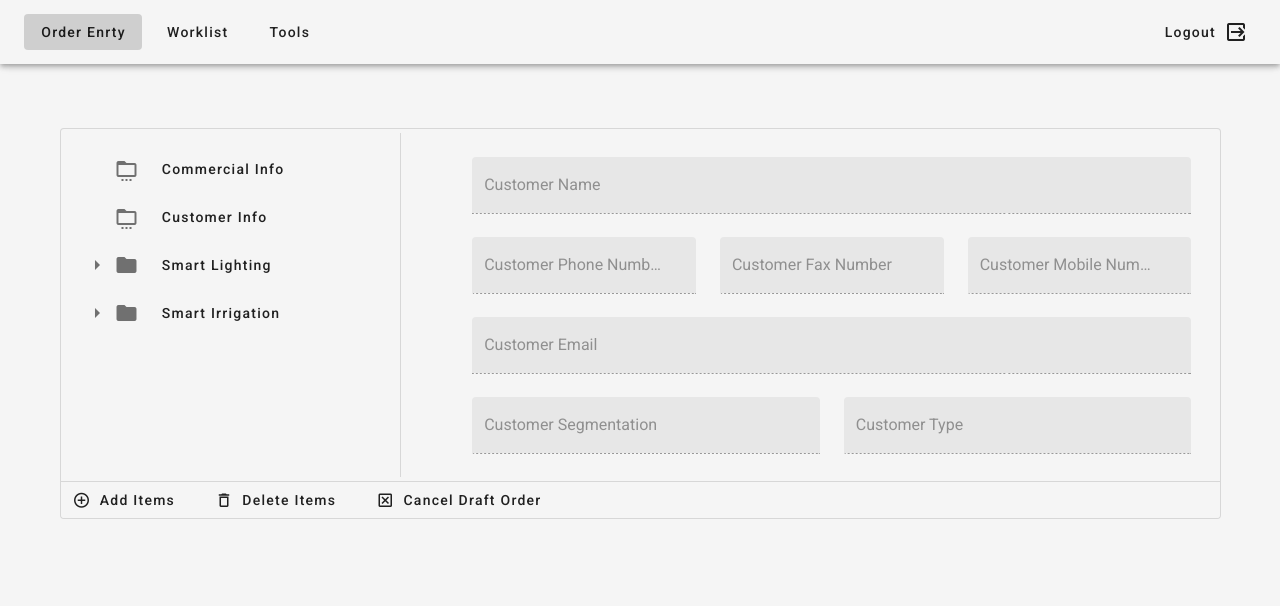
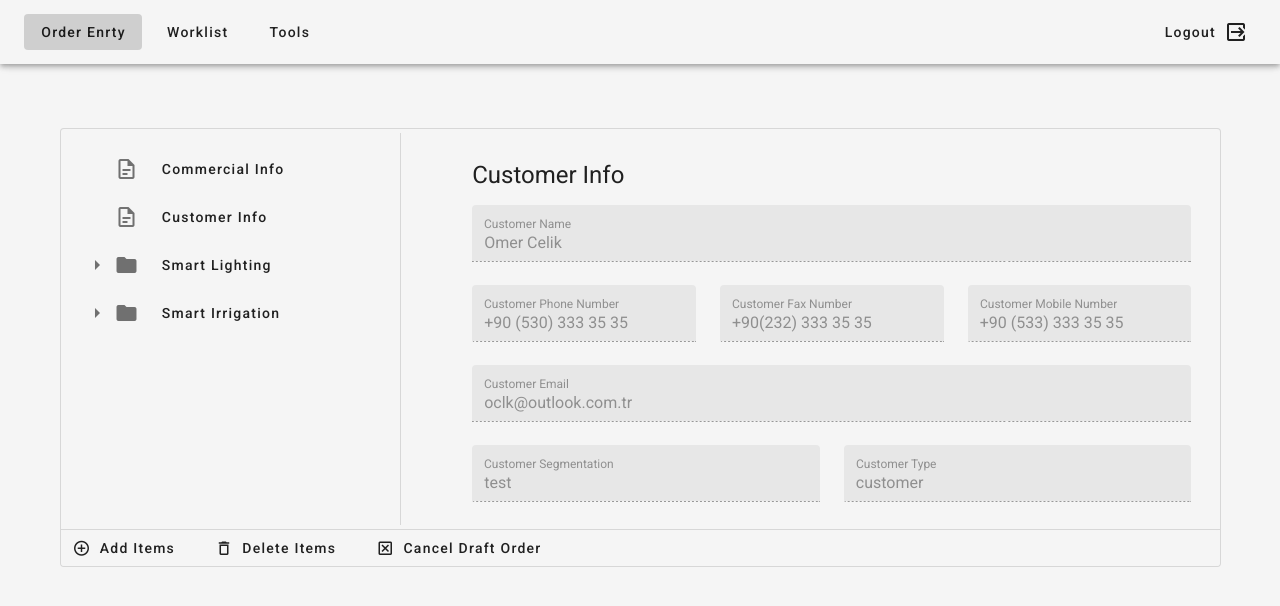
Before and after one commit to celikomr/VueDynamicLayout, a Vue app: page /order-entry in a window 1280 px wide. Both pictures are taken after a click on the button "Customer Info". Shown: the top 606 px of the page. Built offline with nearby package versions, Linux system fonts and the light colour scheme.

Commit message:
views updated

```diff
--- a/src/components/order/info/CommercialInfo.vue
+++ b/src/components/order/info/CommercialInfo.vue
@@ -1,5 +1,6 @@
 <template>
   <v-container>
+    <h2 class="mb-3 font-weight-regular">Commercial Info</h2>
     <v-row>
       <v-col cols="12" md="3">
         <v-text-field
--- a/src/components/order/info/CustomerInfo.vue
+++ b/src/components/order/info/CustomerInfo.vue
@@ -1,11 +1,13 @@
 <template>
   <v-container>
+    <h2 class="mb-3 font-weight-regular">Customer Info</h2>
     <v-row>
       <v-col cols="12" md="12">
         <v-text-field
           hide-details
           filled
           disabled
+          value="Omer Celik"
           label="Customer Name"
         ></v-text-field>
       </v-col>
@@ -14,6 +16,7 @@
           hide-details
           filled
           disabled
+          value="+90 (530) 333 35 35"
           label="Customer Phone Number"
         ></v-text-field>
       </v-col>
@@ -22,6 +25,7 @@
           hide-details
           filled
           disabled
+          value="+90(232) 333 35 35"
           label="Customer Fax Number"
         ></v-text-field>
       </v-col>
@@ -30,6 +34,7 @@
           hide-details
           filled
           disabled
+          value="+90 (533) 333 35 35"
           label="Customer Mobile Number"
         ></v-text-field>
       </v-col>
@@ -38,6 +43,7 @@
           hide-details
           filled
           disabled
+          value="oclk@outlook.com.tr"
           label="Customer Email"
         ></v-text-field>
       </v-col>
@@ -46,6 +52,7 @@
           hide-details
           filled
           disabled
+          value="test"
           label="Customer Segmentation"
         ></v-text-field>
       </v-col>
@@ -54,6 +61,7 @@
           hide-details
           filled
           disabled
+          value="customer"
           label="Customer Type"
         ></v-text-field>
       </v-col>
--- a/src/components/order/products/child/IotDevice.vue
+++ b/src/components/order/products/child/IotDevice.vue
@@ -1,5 +1,5 @@
 <template>
     <div>
-        <h1>IOT Device</h1>
+        <h2 class="mb-3 font-weight-regular">IOT Device</h2>
     </div>
 </template>
--- a/src/components/order/products/child/StandardDiscount.vue
+++ b/src/components/order/products/child/StandardDiscount.vue
@@ -1,5 +1,5 @@
 <template>
-    <div>
-        <h1>Standard Discount</h1>
-    </div>
+  <div>
+    <h2 class="mb-3 font-weight-regular">Standard Discount</h2>
+  </div>
 </template>
--- a/src/components/order/products/main/SmartIrrigation.vue
+++ b/src/components/order/products/main/SmartIrrigation.vue
@@ -1,5 +1,5 @@
 <template>
-    <div>
-        <h1>Smart Irrigation</h1>
-    </div>
+  <div>
+    <h2 class="mb-3 font-weight-regular">Smart Irrigation</h2>
+  </div>
 </template>
--- a/src/components/order/products/main/SmartLighting.vue
+++ b/src/components/order/products/main/SmartLighting.vue
@@ -1,5 +1,5 @@
 <template>
-    <div>
-        <h1>Smart Lighting</h1>
-    </div>
+  <div>
+    <h2 class="mb-3 font-weight-regular">Smart Lighting</h2>
+  </div>
 </template>
--- a/src/views/OrderEntry.vue
+++ b/src/views/OrderEntry.vue
@@ -27,7 +27,7 @@
 
           <v-divider vertical></v-divider>
 
-          <v-col cols="12" md="8" class="d-flex text-center">
+          <v-col cols="12" md="8" class="d-flex">
             <v-scroll-y-transition mode="out-in">
               <keep-alive>
                 <component :is="selectedComponent"></component>
@@ -79,7 +79,7 @@ export default {
     initiallyOpen: ["public"],
     selectedComponent: "CommercialInfo",
     files: {
-      info: "mdi-folder-settings-outline",
+      info: "mdi-file-document-outline",
       main: "mdi-city-variant-outline",
       child: "mdi-home-city-outline",
     },
```
